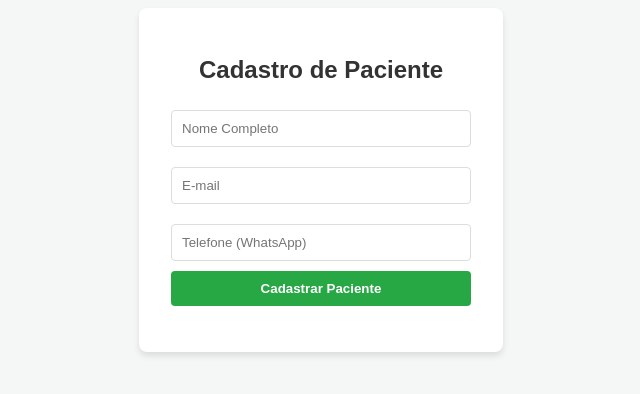
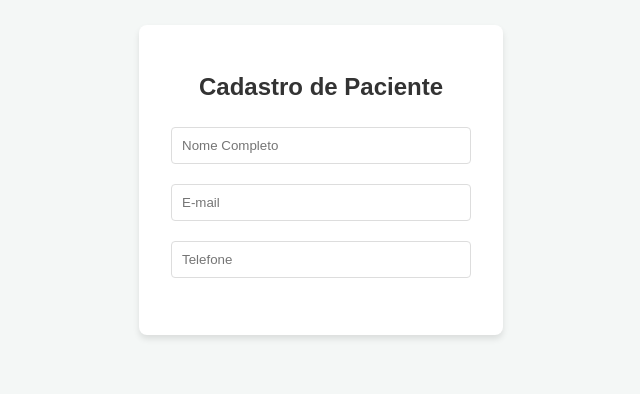
Before and after one commit to glendaasilva/sistema-clinica, a website: page index.html in a window 1280 px wide. Shown: the part 220-614 px from the top of the page, without its empty margins (319-959 px from the left). Drawn offline with nearby package versions, Linux system fonts and the light colour scheme.

Commit message:
feat: integracao final com campo celular

```diff
--- a/index.html
+++ b/index.html
@@ -10,15 +10,16 @@
     <div class="container">
         <h1>Cadastro de Paciente</h1>
         <form id="pacienteForm">
-            <input type="text" id="nome" placeholder="Nome Completo" required>
+           <input type="text" id="nome" placeholder="Nome Completo" required>
             <input type="email" id="email" placeholder="E-mail" required>
-            <input type="tel" id="telefone" placeholder="Telefone (WhatsApp)" required>
-            <button type="submit">Cadastrar Paciente</button>
+            <input type="tel" id="telefone" placeholder="Telefone" required>
         </form>
         <p id="mensagem"></p>
     </div>
 
-    <script src="https://cdn.jsdelivr.net/npm/@supabase/supabase-js@2"></script>
+   <script src="https://cdn.jsdelivr.net/npm/@supabase/supabase-js@2"></script>
+
     <script src="server.js"></script>
 </body>
 </html>
+</html>
```
